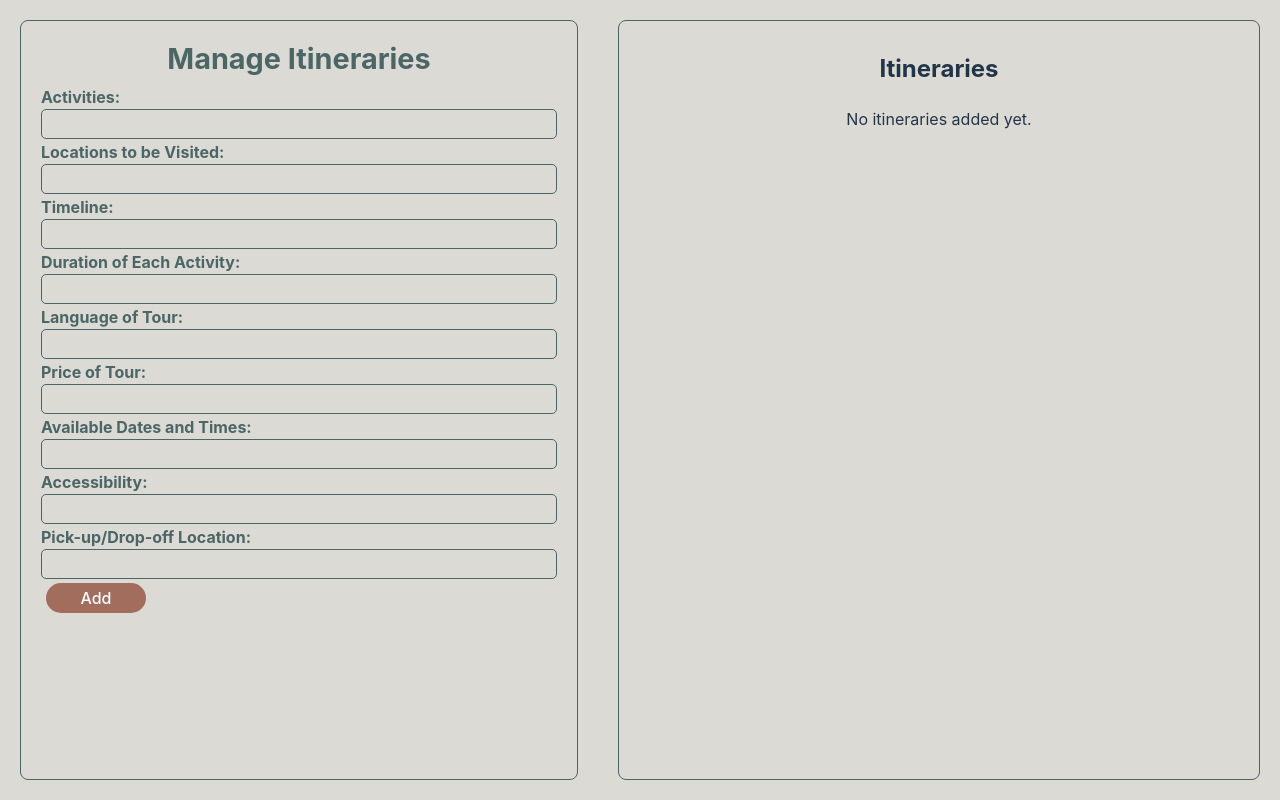
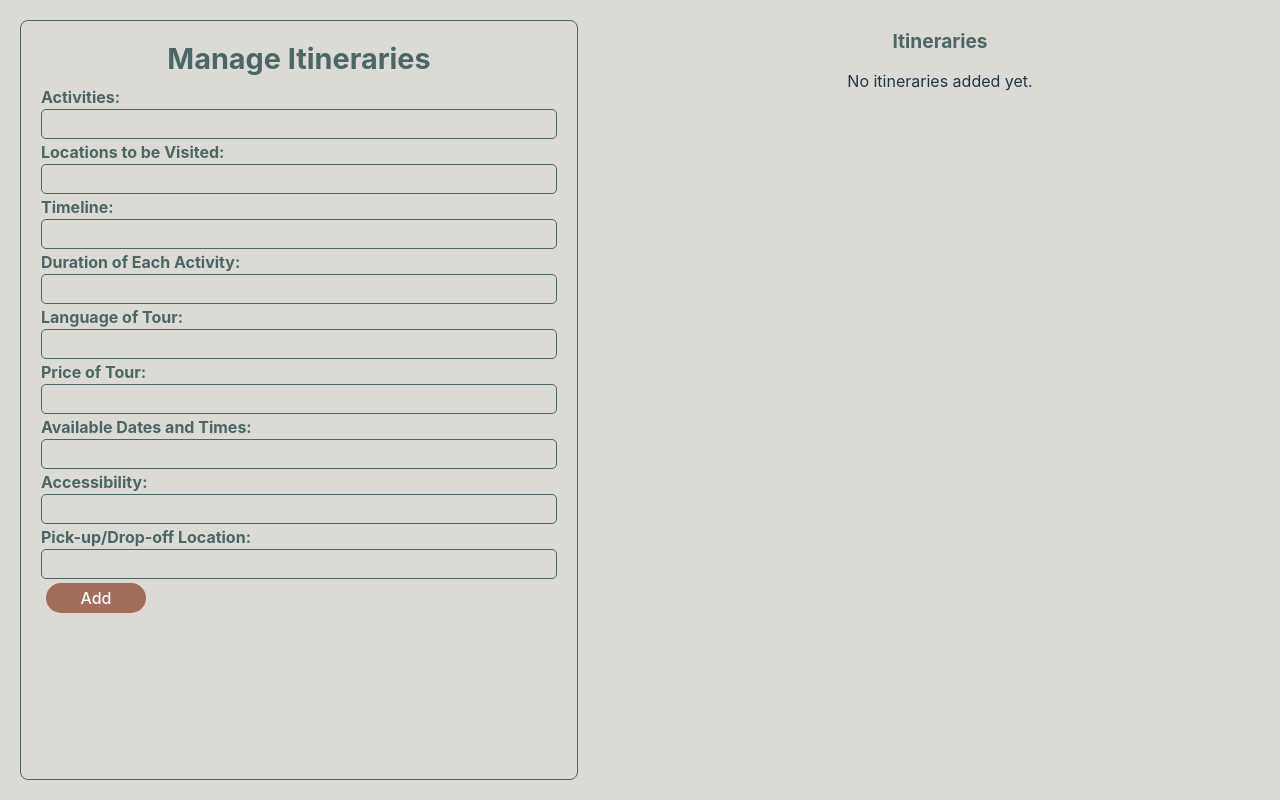
Before and after one commit to Advanced-computer-lab-2024/Roamify, a React (Vite) app in the folder frontend/: page / in a window 1280 px wide. Built offline with nearby package versions, Linux system fonts and the light colour scheme.

Commit message:
updated page

```diff
--- a/frontend/src/pages/TourGuideItinerary.css
+++ b/frontend/src/pages/TourGuideItinerary.css
@@ -61,9 +61,17 @@
   width: 50%; /* Adjust the width to align next to the form */
   border-radius: 8px;
   box-shadow: none; /* Remove shadow if not needed */
-  border: 1px solid #4c6665; /* Border for the itinerary list */
   flex-wrap: wrap; /* Ensure the items wrap when there's no more space */
   gap: 10px; /* Space between the items */
+}
+.itinerary-list h2 {
+  color: #4c6665; /* Dark greenish color */
+  font-size: 1.2rem; /* Make the font smaller */
+  margin-bottom: 10px; /* Space below the heading */
+  margin-top: 0px; /* Move the heading upwards */
+  text-align: center; /* Align the text to the left */
+  padding-top: 0px; /* Remove any extra padding above */
+  line-height: 1.2; /* Adjust the line height to make the font tighter */
 }
 
 /* Itinerary list items */
@@ -78,18 +86,28 @@
   display: flex;
   flex-direction: column;
   justify-content: space-between;
+  height: 290px;
+  max-width: 300px;
+  text-align: left;
 }
+
 
 /* Strong text inside list items */
 .itinerary-list li strong {
-  font-size: 1.2rem;
+  font-size: 0.7rem;
   color: #4c6665; /* Dark greenish color */
 
 }
+.itinerary-list li p {
+  margin: 2px 0; /* Reduce vertical spacing between paragraphs */
+  font-size: 0.7rem; /* Optionally reduce font size */
+  color: #4c6665;
+}
+
 
 /* Place buttons */
 .itinerary-list button {
-  margin-top: 10px;
+  margin-top: 5px;
   background-color: #a26d5d;
 }
 
@@ -104,3 +122,9 @@
   background-color: #dbdad5; /* Light neutral color for separator */
   margin: 20px 0;
 }
+.button-container {
+  display: flex; /* Align buttons side by side */
+  justify-content: flex-start; /* Align buttons to the left */
+  gap: 10px; /* Space between the buttons */
+  margin-top: 10px; /* Space above the buttons */
+}
```
